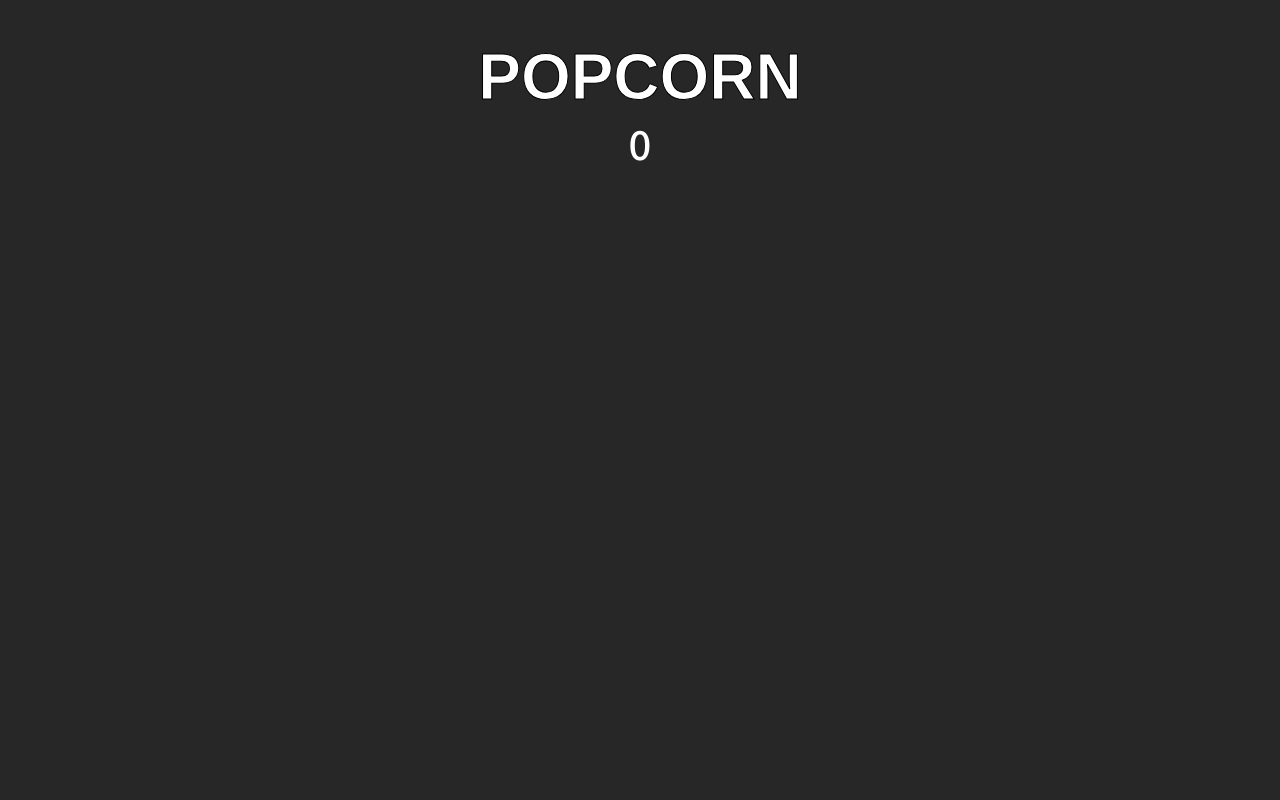
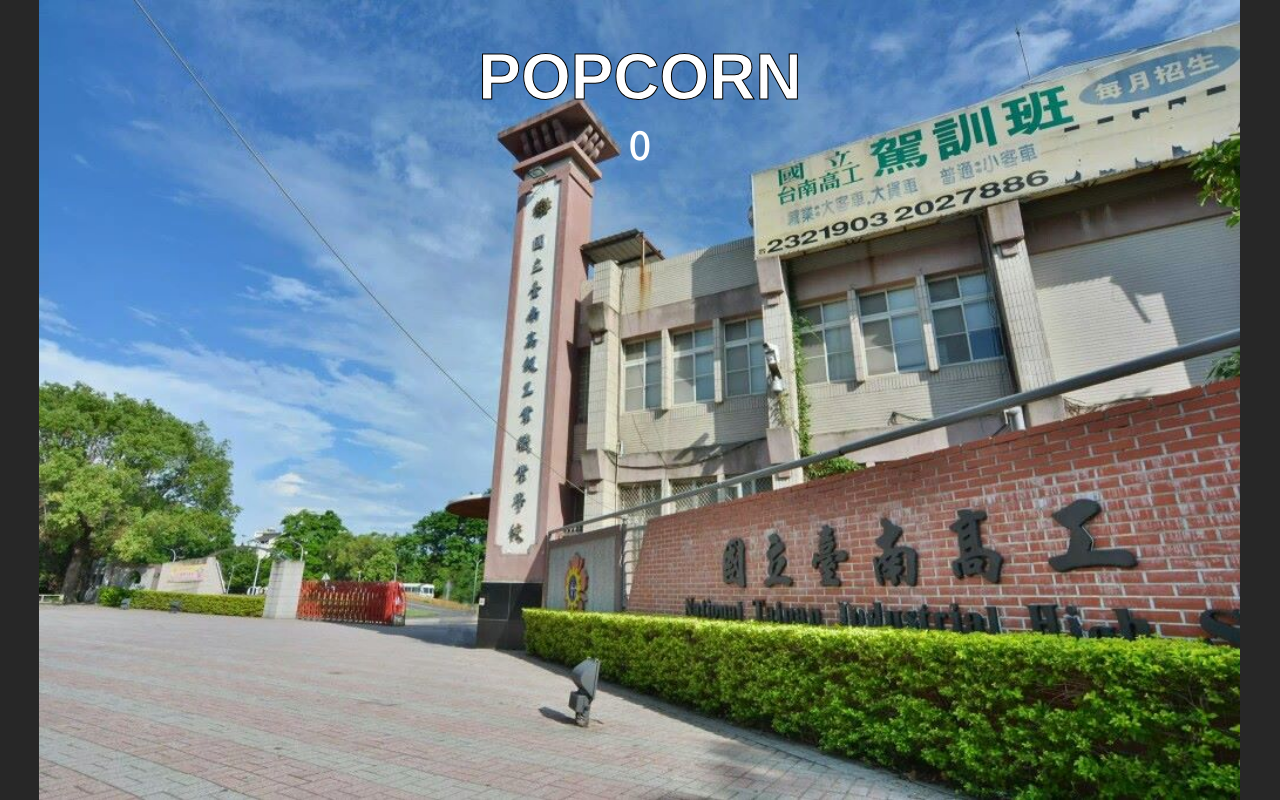
Before and after one commit to XYZ-studio/PopCorn, a React (Create React App) app: page / in a window 1280 px wide. Built offline with nearby package versions, Linux system fonts and the light colour scheme; a web font is replaced by a local one.

Commit message:
add background image

```diff
--- a/src/App.tsx
+++ b/src/App.tsx
@@ -1,7 +1,8 @@
-import React, { FC, useState, useEffect } from 'react';
+import React, { FC, useState } from 'react';
 import Count from './components/count';
 import Title from './components/title';
 import './index.sass';
+import './components/sass/image.sass';
 
 const keyList: Array<string> = [];
 const sleep = (ms: number) => {
@@ -50,10 +51,6 @@ const App: FC = () => {
     }
   }
 
-
-
-
-
   // key event
   document.onkeydown = (event: KeyboardEvent) => {
     if (!keyList.includes(event.code)) {
@@ -79,6 +76,7 @@ const App: FC = () => {
     <div className="App">
       <Title />
       <Count count={count} styleSwitch={styleSwitch} />
+      <div id="image" className={touch ? 'no-touch' : 'touch'}></div>
     </div>
   );
 }
--- /dev/null
+++ b/src/components/sass/image.sass
@@ -0,0 +1,11 @@
+#image
+    width: 100%
+    height: 70%
+    position: absolute
+    bottom: 0
+    background-position-x: center
+    background-repeat: no-repeat
+    background-size: auto 100%
+
+.touch
+    // background-image: url()
--- a/src/index.sass
+++ b/src/index.sass
@@ -8,6 +8,10 @@ html, body
     font-family: 'Noto Sans TC', sans-serif
     background-color: #272727
     overflow: hidden
+    background-image: url(./components/img/南工校門.jpg)
+    background-position-x: center
+    background-repeat: no-repeat
+    background-size: auto 100%
 
 #root, .App
     width: 100%
```
Also changed, not shown: src/components/sass/dist/image.css (added), src/dist/App.js, src/dist/index.css.
